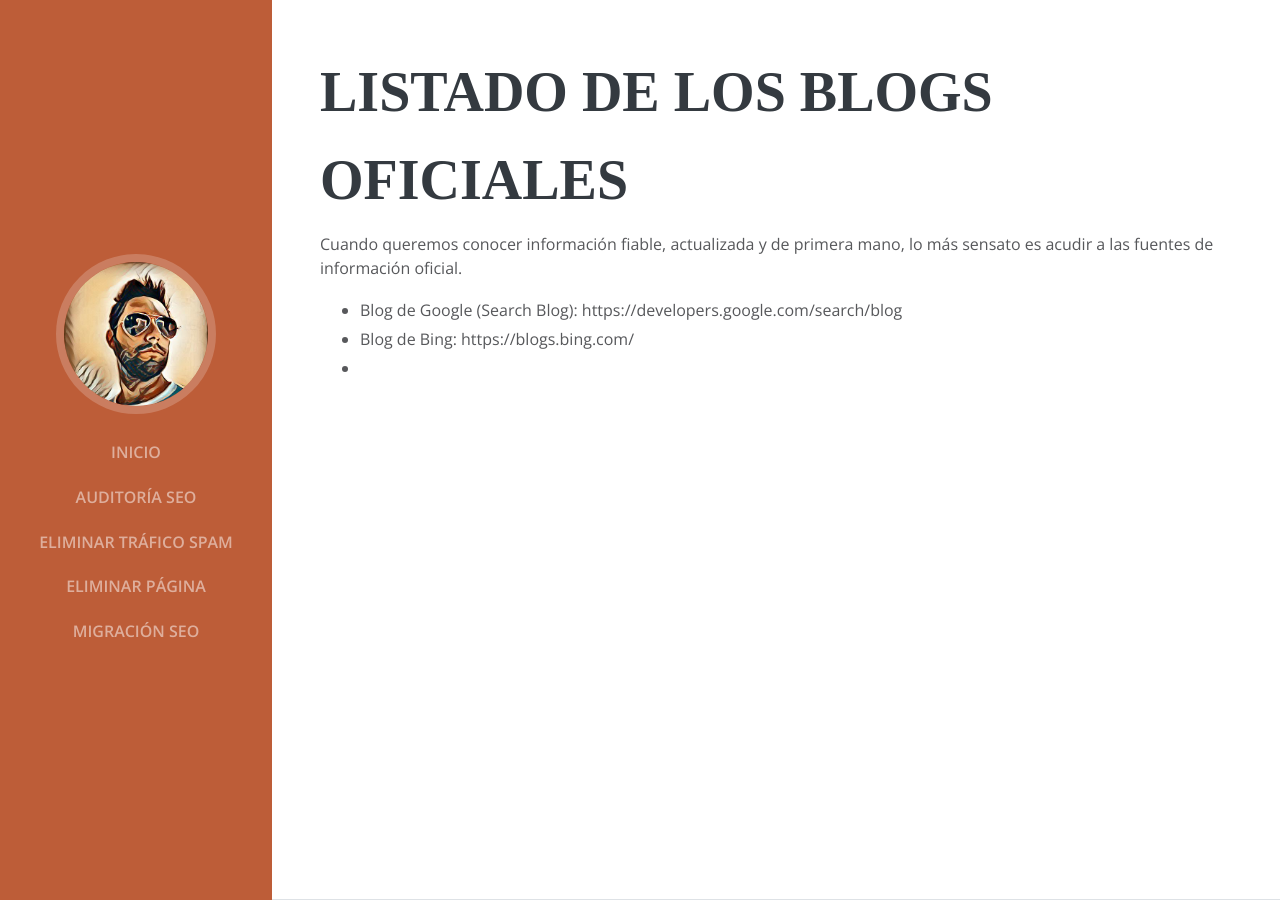
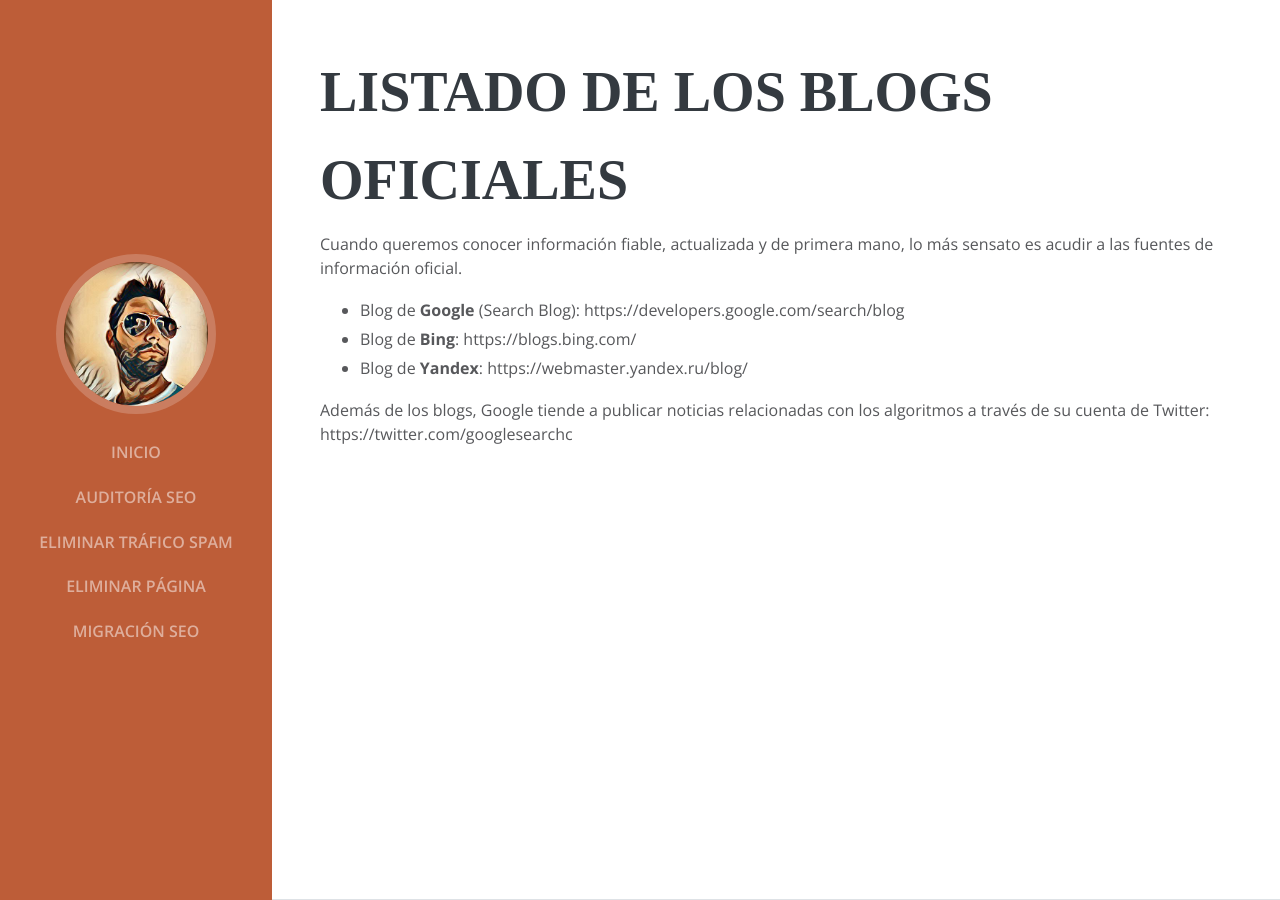
Before and after one commit to Emirodgar/w-chuleta-seo, a Jekyll site: the page built from blogs-oficiales.md, in a window 1280 px wide. Built offline with Jekyll 4.4.1, drawn with Linux system fonts in a browser that asks for light colours; some web fonts are replaced; our own code applies the rules of GitHub Pages for plain Markdown files.

Commit message:
blogs-oficiales.md updated from https://stackedit.io/

```diff
--- a/blogs-oficiales.md
+++ b/blogs-oficiales.md
@@ -11,9 +11,11 @@
 
 Cuando queremos conocer información fiable, actualizada y de primera mano, lo más sensato es acudir a las fuentes de información oficial.
 
-- Blog de Google (Search Blog): https://developers.google.com/search/blog
-- Blog de Bing: https://blogs.bing.com/
--
+- Blog de **Google** (Search Blog): https://developers.google.com/search/blog
+- Blog de **Bing**: https://blogs.bing.com/
+- Blog de **Yandex**: https://webmaster.yandex.ru/blog/
+
+Además de los blogs, Google tiende a publicar noticias relacionadas con los algoritmos a través de su cuenta de Twitter:  https://twitter.com/googlesearchc
 <!--stackedit_data:
-eyJoaXN0b3J5IjpbOTQ0OTcwNzczXX0=
+eyJoaXN0b3J5IjpbLTEyNjUzMDc0MDRdfQ==
 -->
```
